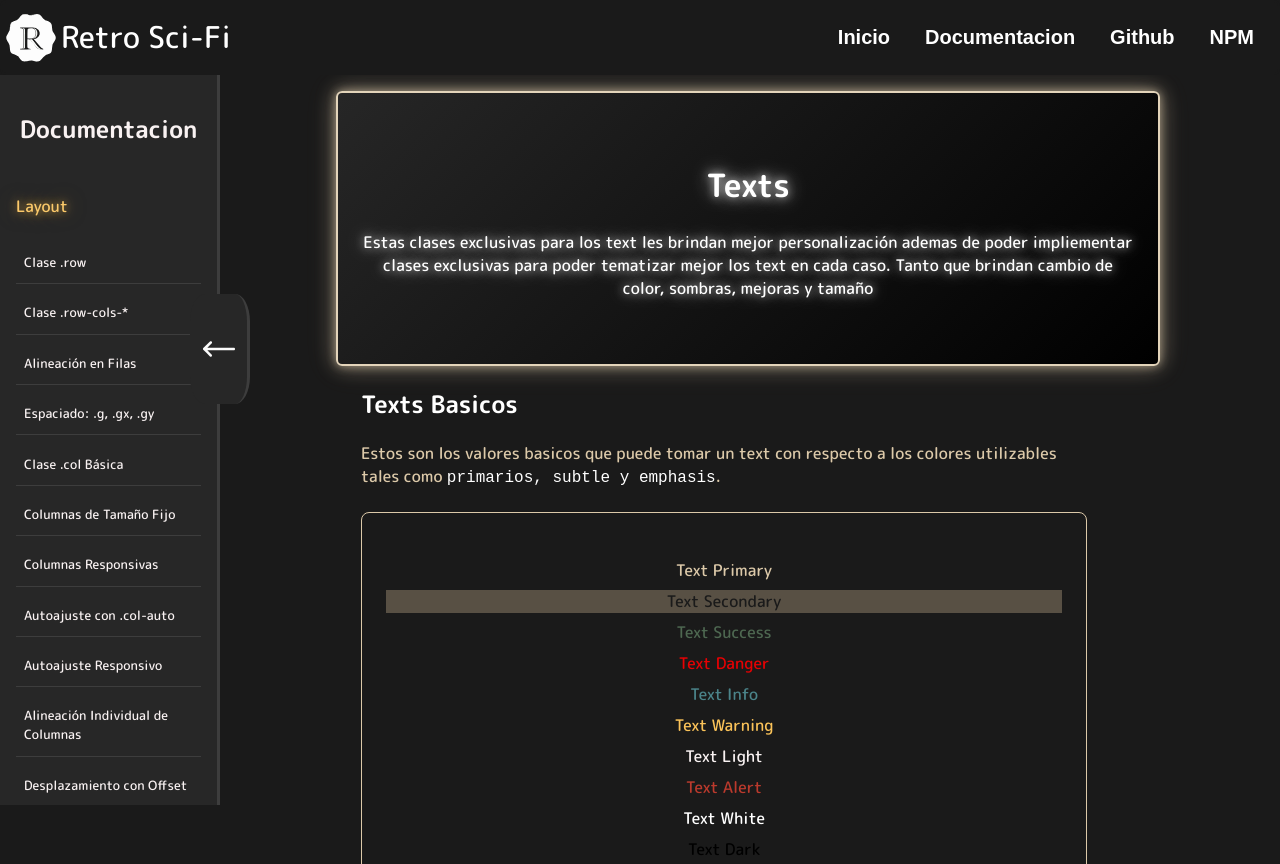
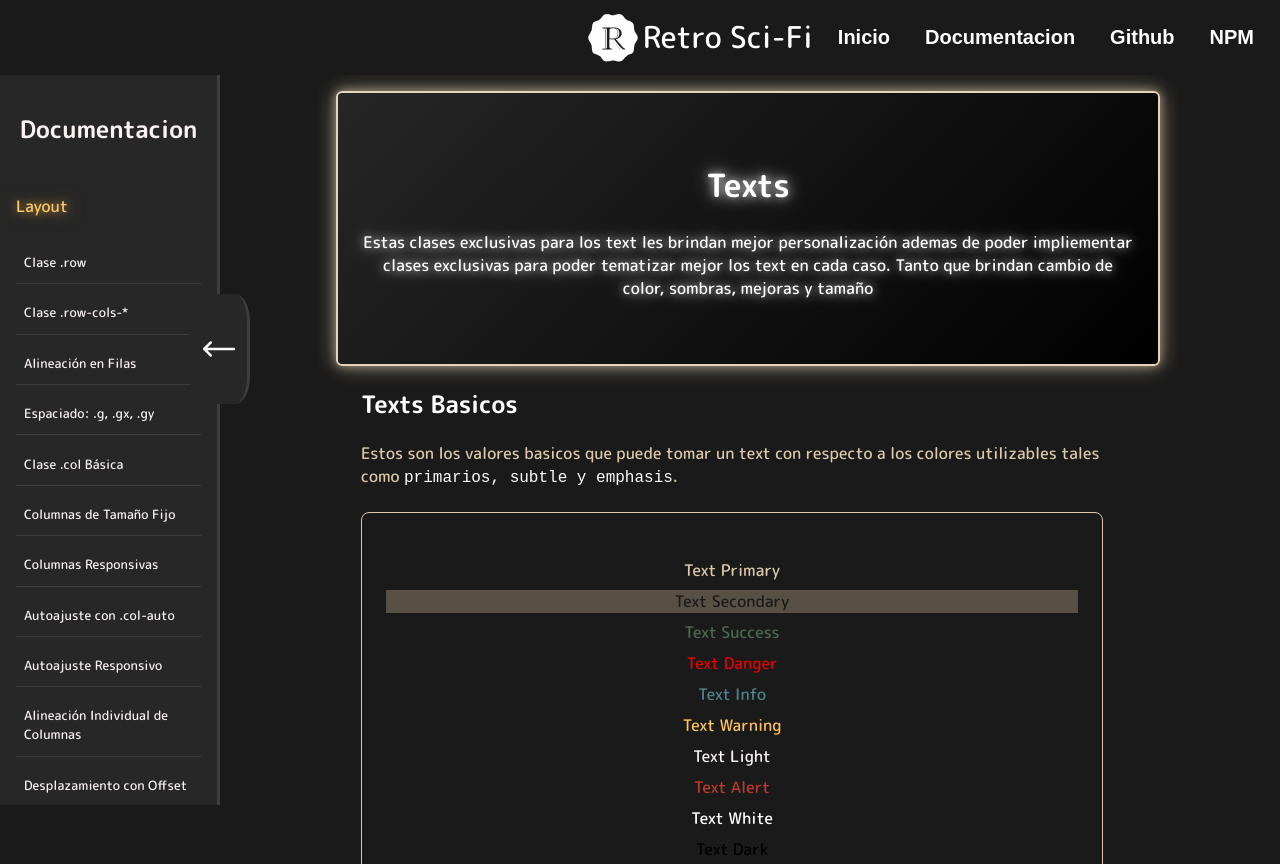
Before and after one commit to Mixgyt/RetroSci-Fi_library, a website: page docs/utilities/texts.html in a window 1280 px wide. Shown: the top 864 px of the page. Drawn offline with nearby package versions, Linux system fonts and the light colour scheme; a web font is replaced by a local one.

Commit message:
Margenes y paddings añadidos

```diff
--- a/scss/_grid.scss
+++ b/scss/_grid.scss
@@ -56,16 +56,19 @@
 
 // gap modificador del row
 @for $i from 0 through 5 {
+    $gap: $i * 0.25rem;
     .g-#{$i} {
-        gap: #{$i * 0.25}rem;
+        gap: #{$gap};
+        --col-gap-adjust: #{$gap};
     }
 
     .gx-#{$i} {
         column-gap: #{$i * 0.25}rem;
+        --col-gap-adjust: #{$gap};
     }
 
     .gy-#{$i} {
-        row-gap: #{$i * 0.25}rem;
+        row-gap: #{$gap};
     }
 }
 
--- a/scss/_navbar.scss
+++ b/scss/_navbar.scss
@@ -5,6 +5,11 @@
 @use "mixins/backgrounds" as bg;
 
 // Estilo base
+
+.navbar-reverse{
+  flex-direction: row-reverse;
+}
+
 .navbar {
   display: flex;
   align-items: center;
@@ -17,7 +22,7 @@
   .navbar-header {
     display: flex;
     width: 100%;
-    justify-content: space-between;
+    justify-content: end;
     align-items: center;
   }
 
--- a/scss/mixins/_grid.scss
+++ b/scss/mixins/_grid.scss
@@ -7,8 +7,8 @@
 }
 
 @mixin make-col($size) {
-    flex: 0 0 calc((100% / #{v.$grid-columns}) * #{$size} - #{v.$gutter-width});
-    max-width: calc((100% / #{v.$grid-columns}) * #{$size} - #{v.$gutter-width});
+    flex: 0 0 calc((100% / #{v.$grid-columns}) * #{$size}  - var(--col-gap-adjust,0rem));
+    max-width: calc((100% / #{v.$grid-columns}) * #{$size} - var(--col-gap-adjust,0rem));
 }
 
 @mixin make-col-auto() {
```
Also changed, not shown: dist/css/sci-fi.css, 1 other file.
